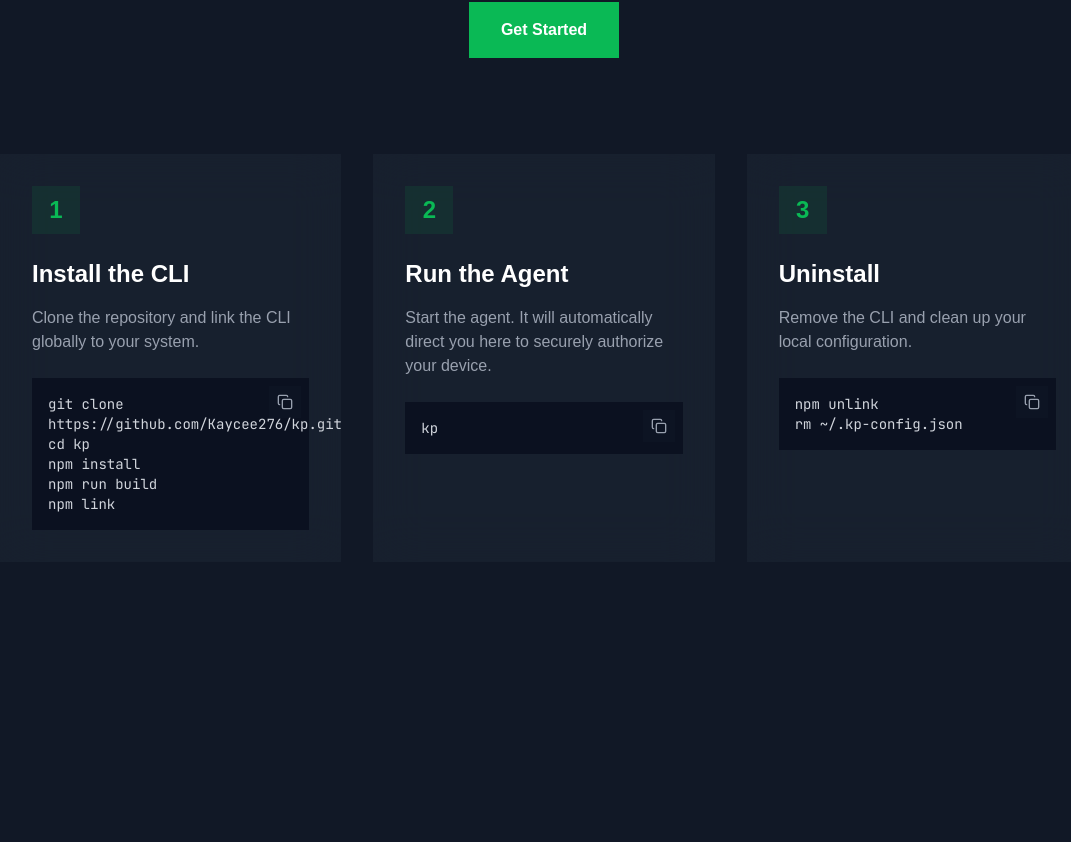
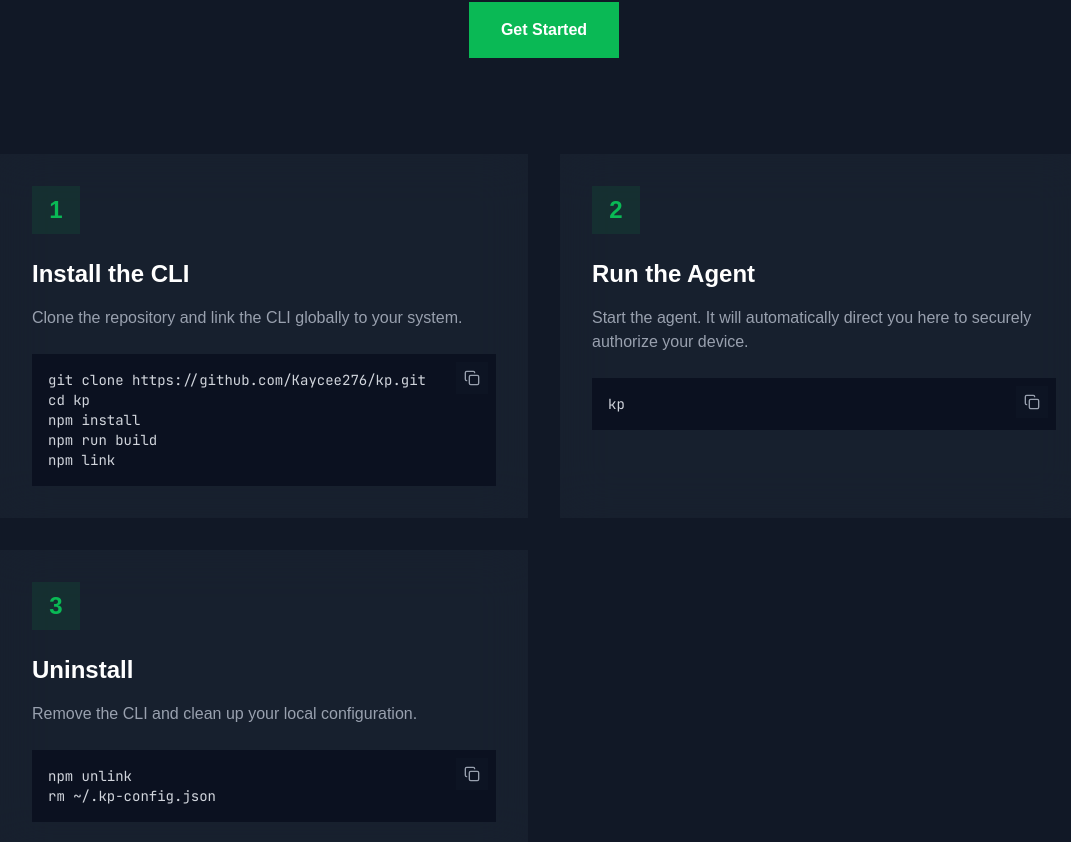
Before and after one commit to Kaycee276/kp, a Next.js app in the folder web/: page / in a window 1280 px wide. Shown: the part 460-1302 px from the top of the page, without its empty margins (96-1167 px from the left). Before the commit the page ends 1118 px from the top, so only its background shows below. Built offline with nearby package versions, Linux system fonts and the light colour scheme; no server answers.

Commit message:
feat: update GitHub revalidation interval and adjust grid layout to two columns

```diff
--- a/web/src/app/page.tsx
+++ b/web/src/app/page.tsx
@@ -9,7 +9,7 @@
 async function getGithubStars() {
   try {
     const res = await fetch("https://api.github.com/repos/Kaycee276/kp", {
-      next: { revalidate: 3600 },
+      next: { revalidate: 60 },
     });
     const data = await res.json();
     return data.stargazers_count || 0;
@@ -72,7 +72,7 @@
             </div>
           </div>
 
-          <div className="grid md:grid-cols-3 gap-8">
+          <div className="grid md:grid-cols-2 gap-8">
             <div className="bg-kp-card/50 backdrop-blur-xl p-8 hover:bg-kp-card transition-colors">
               <div className="w-12 h-12 bg-kp-accent/10 flex items-center justify-center mb-6">
                 <span className="text-2xl font-bold text-kp-accent">1</span>
```
